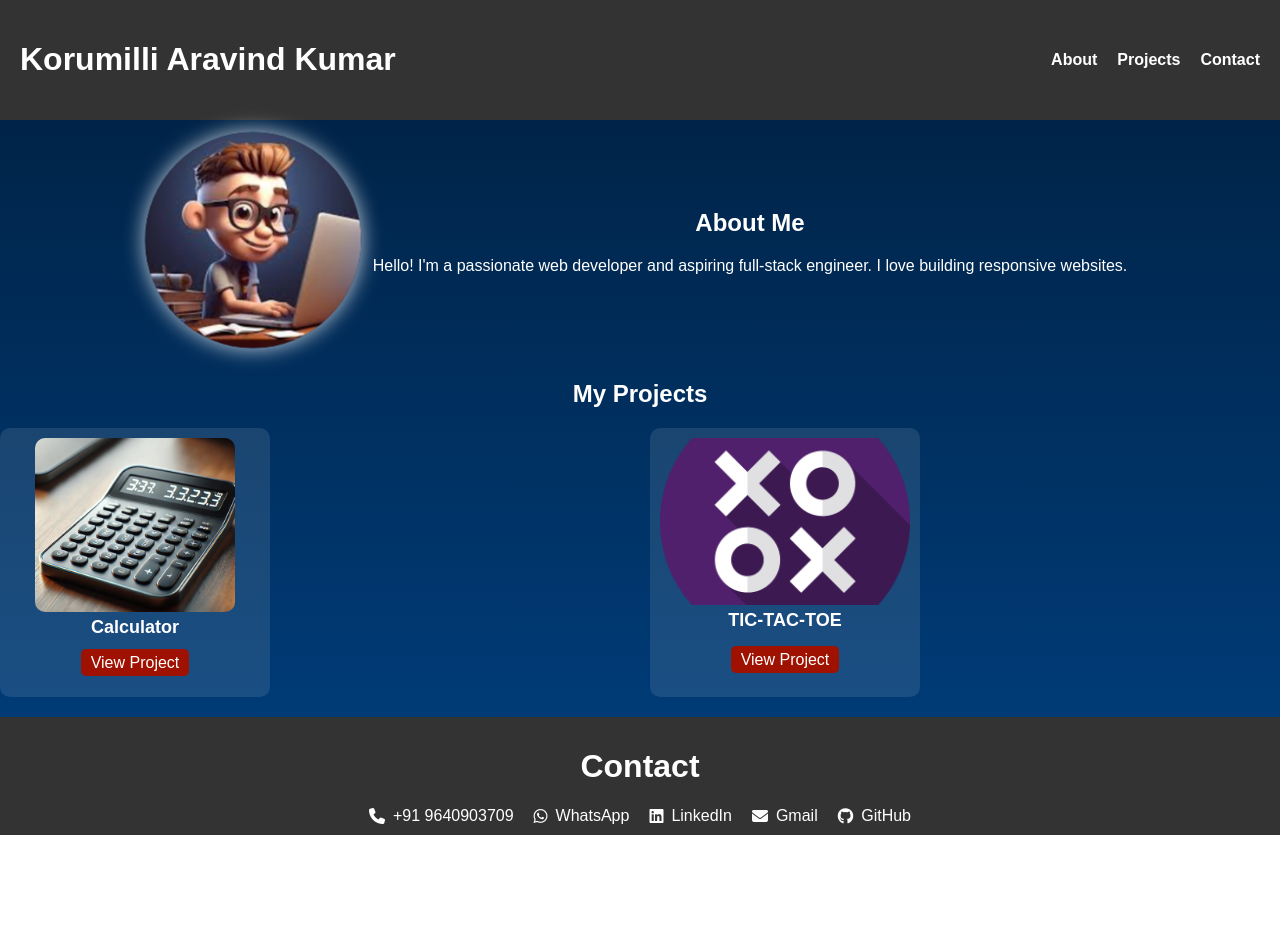
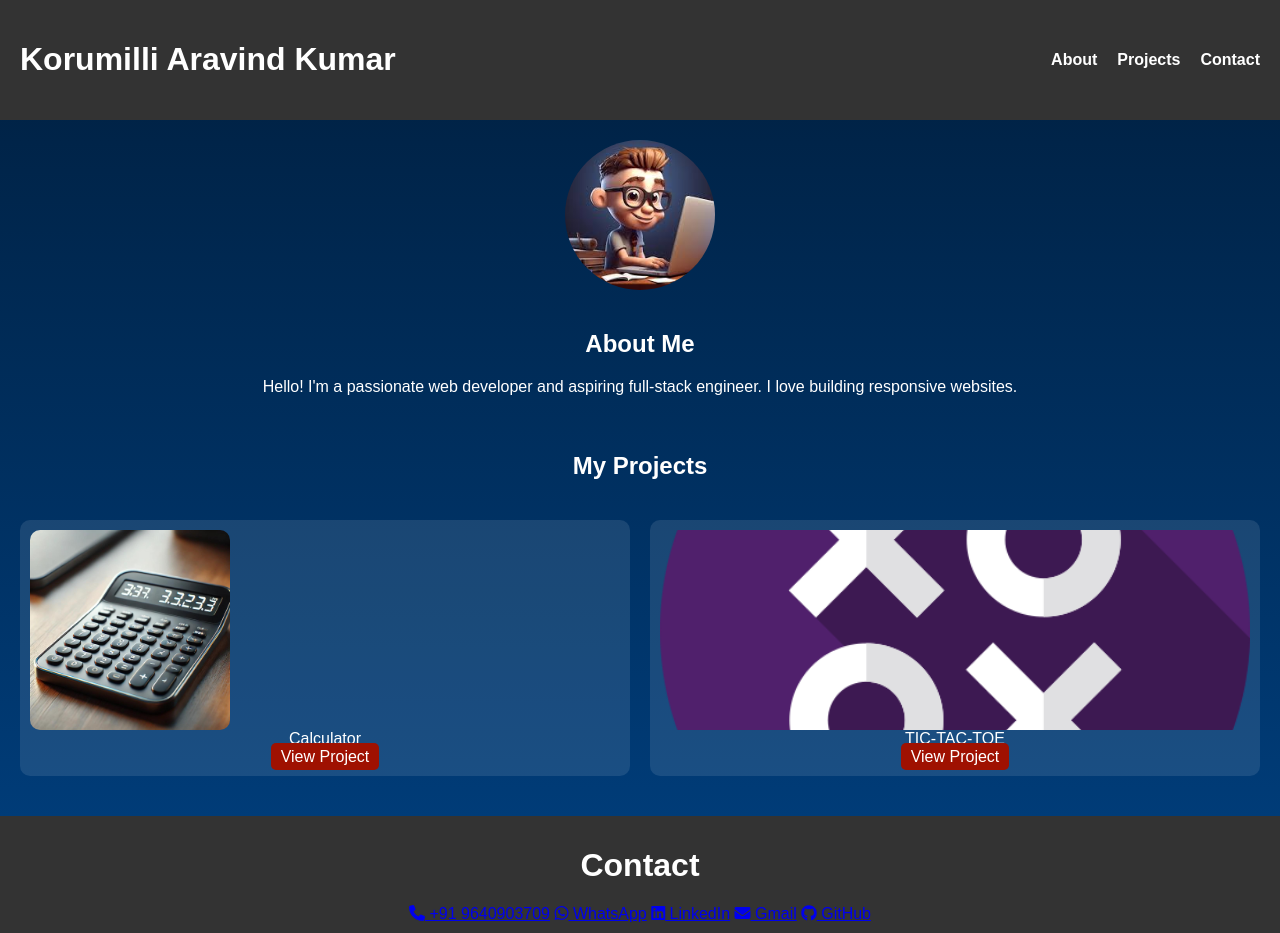
Before and after one commit to Aravind587/test, a plain HTML site: page index.html in a window 1280 px wide. Before the commit the page ends 835 px from the top, so only its background shows below. Drawn offline with Linux system fonts and the light colour scheme.

Commit message:
Update styles.css

```diff
--- a/styles.css
+++ b/styles.css
@@ -6,6 +6,7 @@ body {
     text-align: center;
     color: white;
 }
+
 header {
     background: #333;
     color: #fff;
@@ -13,12 +14,8 @@ header {
     display: flex;
     justify-content: space-between;
     align-items: center;
-    animation: fadeIn 1.5s ease-in-out;
 }
-@keyframes fadeIn {
-    from { opacity: 0; }
-    to { opacity: 1; }
-}
+
 .header-links {
     display: flex;
     flex-wrap: wrap;
@@ -27,122 +24,69 @@ gap: 20px;
 }
 
 .header-links a {
-    color: #fff;
+    color: white;
     text-decoration: none;
     font-weight: bold;
-    cursor: pointer;
     transition: transform 0.3s;
 }
 .header-links a:hover {
     transform: scale(1.1);
 }
+
 .container {
     display: flex;
-    justify-content: center;
+    flex-direction: column;
     align-items: center;
     padding: 20px;
-    animation: slideUp 1.5s ease-in-out forwards;
-}
-@keyframes slideUp {
-    from {
-        opacity: 0;
-        transform: translateY(50px);
-    }
-    to {
-        opacity: 1;
-        transform: translateY(0);
-    }
 }
 
 .profile-pic {
-width: 200px;
-height: 200px;
+    width: 150px;
+    height: 150px;
     border-radius: 50%;
     object-fit: cover;
-margin-right: 20px;
-box-shadow: 0 0 20px rgba(255, 255, 255, 0.8);
-animation: pulse 2s infinite alternate;
+    margin-bottom: 20px;
 }
-
-@keyframes pulse {
-0% { transform: scale(1); }
-100% { transform: scale(1.1); }
-}
-
 
 .projects-list {
     display: grid;
     grid-template-columns: repeat(auto-fit, minmax(250px, 1fr));
     gap: 20px;
+    padding: 20px;
 }
 
 .project {
     background: rgba(255, 255, 255, 0.1);
     padding: 10px;
     border-radius: 10px;
-width: 250px;
-display: flex;
-flex-direction: column;
-align-items: center;
-text-align: center;
-transition: transform 0.3s ease-in-out;
+    transition: transform 0.3s;
 }
 .project:hover {
     transform: scale(1.05);
 }
+
 .project-image {
     width: 100%;
-height: 70%;
+    height: 200px;
     background-size: cover;
     background-position: center;
     border-radius: 10px;
 }
-.project-name {
-font-size: 18px;
-font-weight: bold;
-margin: 5px 0;
-height: 15%;
-}
-.view-project {
-height: 15%;
-}
+
 .view-project a {
     text-decoration: none;
     color: white;
     background: #9f1101;
     padding: 5px 10px;
     border-radius: 5px;
-transition: background 0.3s;
 }
 .view-project a:hover {
-background-color: blue;
+    background: blue;
 }
 
-
-.view-project a:hover {
-    background-color: blue;
-}
 footer {
-    background-color: #333;
+    background: #333;
     color: white;
-    text-align: center;
     padding: 10px;
     margin-top: 20px;
 }
-.footer-section {
-    display: flex;
-    justify-content: center;
-    gap: 20px;
-    flex-wrap: wrap;
-}
-.footer-section a {
-    text-decoration: none;
-    color: white;
-    transition: color 0.3s ease;
-    display: flex;
-    align-items: center;
-    gap: 8px;
-}
-.footer-section a:hover {
-    color: #00aaff;
-}
```
Lines whose indentation alone changed are shown as unchanged.
